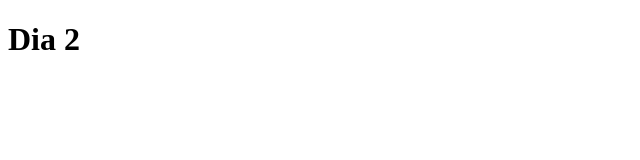
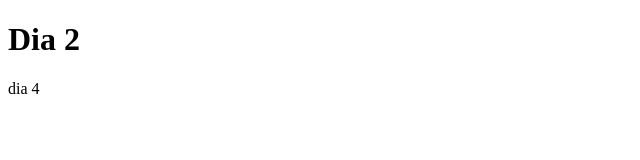
Before and after one commit to csespinosa/test-git, a plain HTML site: page index.html in a window 1280 px wide. Shown: the full height of the page, 0-640 px from the left. Drawn offline with Linux system fonts and the light colour scheme.

Commit message:
Update index.html

```diff
--- a/index.html
+++ b/index.html
@@ -7,5 +7,6 @@
 </head>
 <body>
     <h1>Dia 2</h1>
+    <p>dia 4</p>
 </body>
 </html>
```
